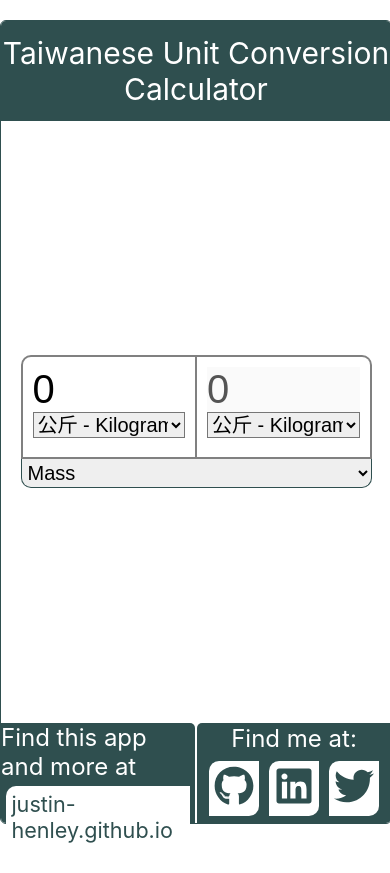
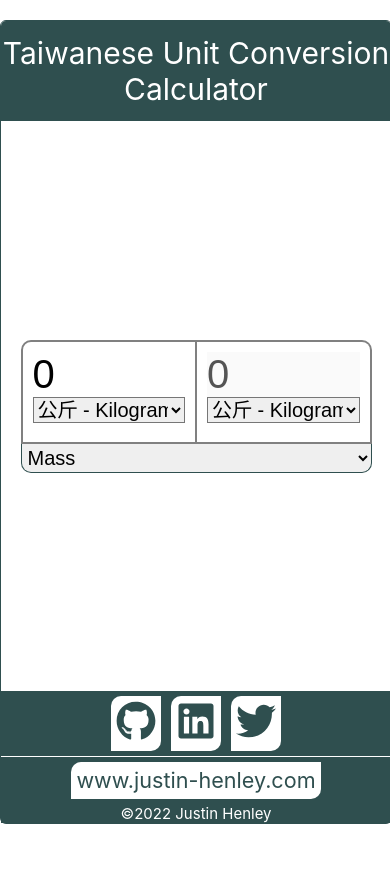
Before and after one commit to justin-henley/Taiwanese-Units-Converter---React, a React (Create React App) app: page / in a window 390 px wide. After the commit the page ends 844 px from the top, so only its background shows below. Built offline with nearby package versions, Linux system fonts and the light colour scheme.

Commit message:
responsive styling

```diff
--- a/src/Contact.js
+++ b/src/Contact.js
@@ -42,22 +42,29 @@ const Contact = () => {
 };
 
 const ContactDiv = styled.div`
-  width: 50%;
   display: flex;
-  flex-direction: column;
+  flex-grow: 1;
+  flex-direction: row;
   justify-content: space-around;
   align-items: center;
   font-size: 24px;
   background-color: darkslategray;
   color: white;
-  border-radius: 5px;
-  margin: 0 0 0 1px;
-  border-radius: 5px 0 5px 0;
+  margin: 0 0 1px 0;
+
+  @media only screen and (min-width: 700px) {
+    width: 50%;
+    margin: 0 0 0 1px;
+    border-radius: 5px 0 5px 0;
+  }
 `;
 
 const H1 = styled.h1`
   font-size: 1em;
   font-weight: normal;
+  @media only screen and (max-width: 800px) {
+    display: none;
+  }
 `;
 
 const Links = styled.div`
--- a/src/Footer.js
+++ b/src/Footer.js
@@ -14,8 +14,14 @@ const Footer = () => {
 
 const FooterDiv = styled.div`
   display: flex;
+  flex-direction: column-reverse;
   width: 100%;
-  height: 100px;
+
+  @media only screen and (min-width: 700px) {
+    flex-direction: row;
+    width: 100%;
+    height: 100px;
+  }
 `;
 
 export default Footer;
--- a/src/Portfolio.js
+++ b/src/Portfolio.js
@@ -17,11 +17,11 @@ const Portfolio = () => {
     <PortfolioDiv>
       <H1>Find this app and more at</H1>
       <LinkButton
-        href="https://justin-henley.github.io/"
+        href="https://www.justin-henley.com/"
         hoverColor={icons.color.portfolio}
         style={icons.style}
       >
-        justin-henley.github.io
+        www.justin-henley.com
       </LinkButton>
       <Copyright id="copyright">
         &copy;{today.getFullYear()} Justin Henley
@@ -31,22 +31,30 @@ const Portfolio = () => {
 };
 
 const PortfolioDiv = styled.div`
-  width: 50%;
   display: flex;
+  flex-grow: 1;
   flex-direction: column;
-  justify-content: space-around;
+  justify-content: center;
   align-items: center;
   font-size: 24px;
   background-color: darkslategray;
   color: white;
-  border-radius: 5px;
-  margin: 0 1px 0 0;
-  border-radius: 0 5px 0 5px;
+  margin: auto @media only screen and (min-width: 768px) {
+    flex-direction: row;
+    justify-content: space-around;
+    width: 50%;
+    margin: 0 1px 0 0;
+    border-radius: 0 5px 0 5px;
+  }
 `;
 
 const H1 = styled.h1`
   font-size: 1em;
   font-weight: normal;
+
+  @media only screen and (max-width: 768px) {
+    display: none;
+  }
 `;
 
 const LinkButton = styled.a.attrs((props) => ({
```
